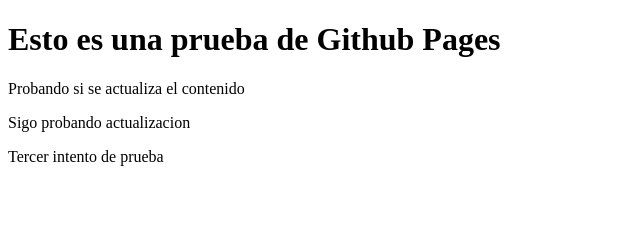
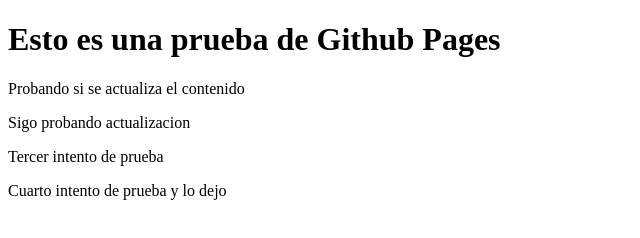
Before and after one commit to yonals/yonals.github.io, a plain HTML site: page index.html in a window 1280 px wide. Shown: the whole page, without its empty margins (0-640 px from the left). Drawn offline with Linux system fonts and the light colour scheme.

Commit message:
cuarto intento de prueba

```diff
--- a/index.html
+++ b/index.html
@@ -11,5 +11,6 @@
     <p>Probando si se actualiza el contenido</p>
     <p> Sigo probando actualizacion</p>
     <p>Tercer intento de prueba</p>
+    <p>Cuarto intento de prueba y lo dejo</p>
 </body>
 </html>
```
